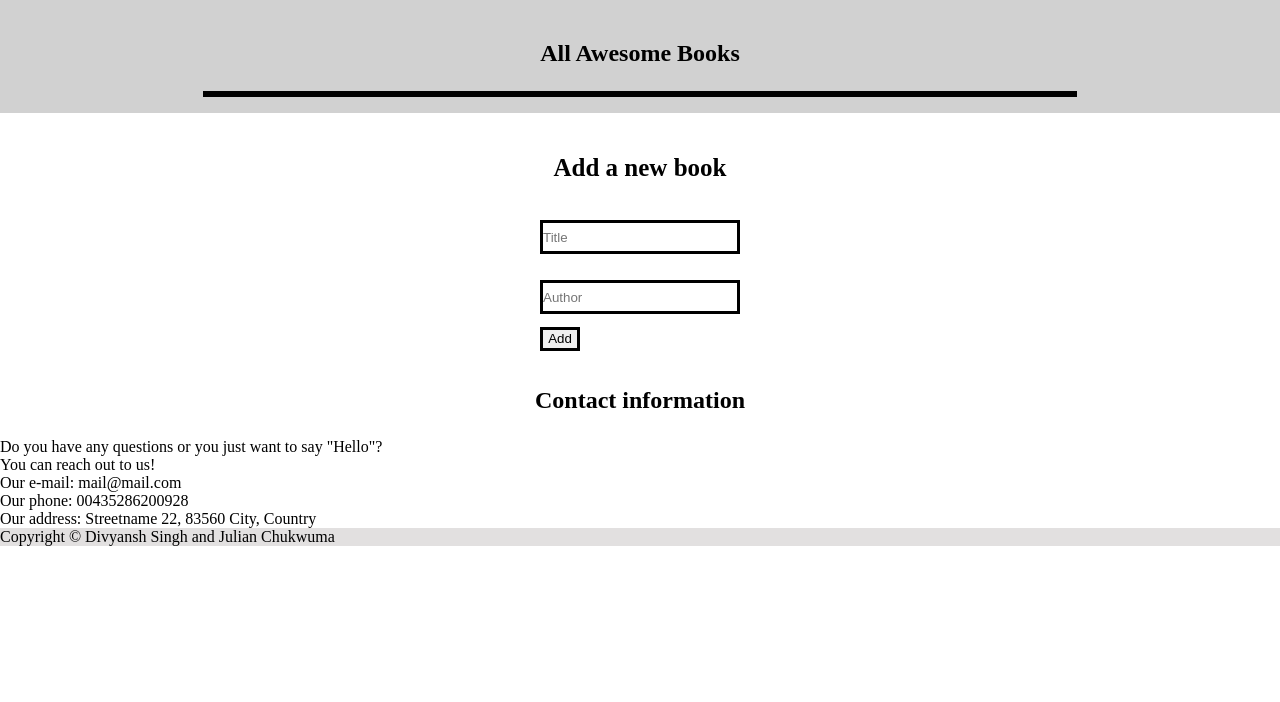
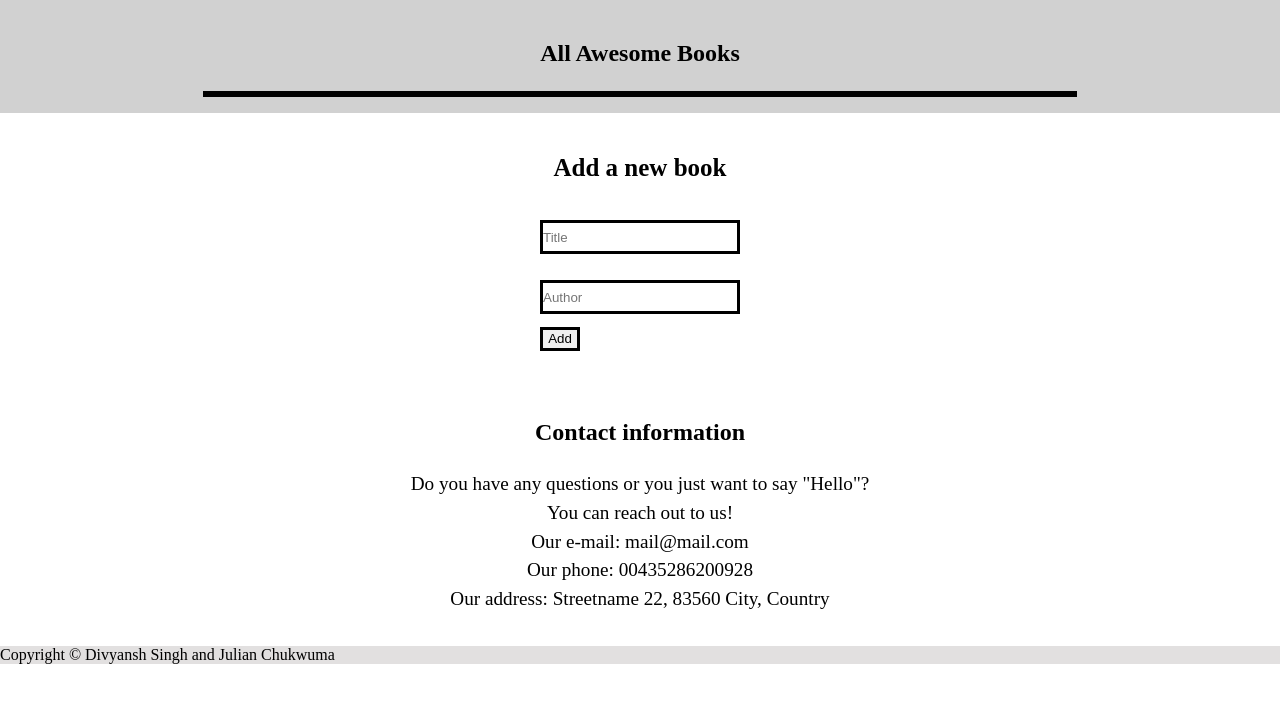
Before and after one commit to julzedz/Awesome-Books, a website with bundled scripts: page index.html in a window 1280 px wide. Shown: the part 80-782 px from the top of the page. Built offline with nearby package versions, Linux system fonts and the light colour scheme.

Commit message:
Update style.css

```diff
--- a/style.css
+++ b/style.css
@@ -12,6 +12,10 @@ main {
 h2 {
   text-align: center;
   margin: 1em;
+}
+
+ul {
+  list-style: none;
 }
 
 .book {
@@ -127,6 +131,13 @@ nav {
 
 #ContactPage {
 /* display: none; */
+  text-align: center;
+  padding: 2em;
+}
+
+#ContactPage ul li, #ContactPage p{
+  font-size: 1.2em;
+  line-height: 1.5em;
 }
 
 footer {
```
